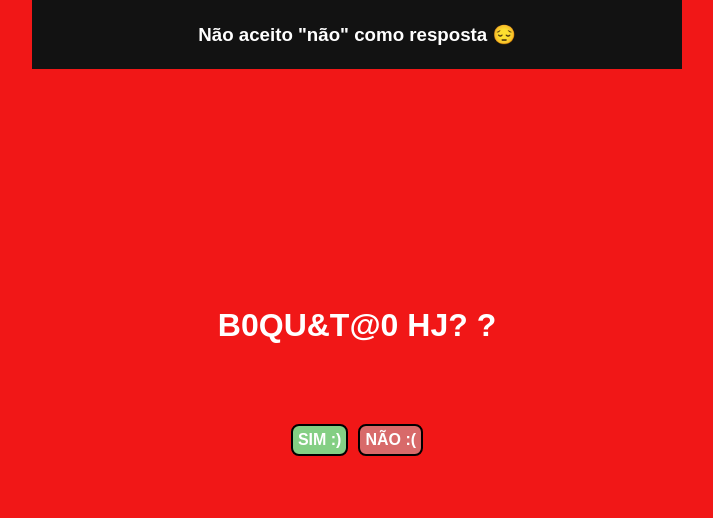
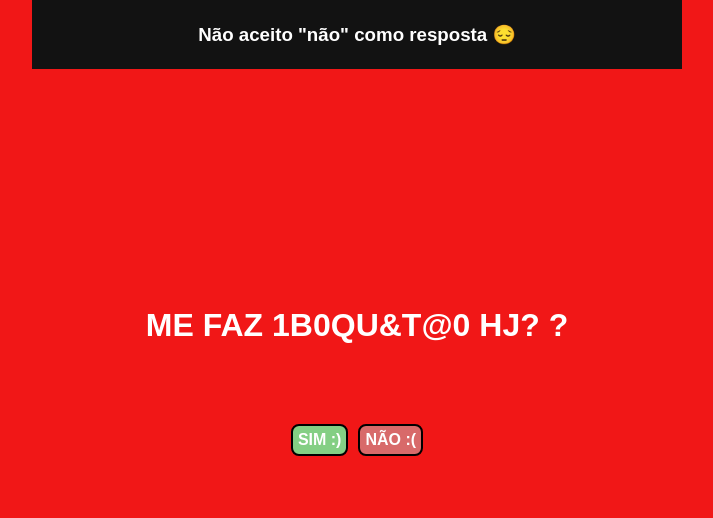
Before and after one commit to richardgoncalez/pedido, a plain HTML site: page index.html in a window 1280 px wide. Shown: the whole page, without its empty margins (283-996 px from the left). Drawn offline with Linux system fonts and the light colour scheme.

Commit message:
Update index.html

```diff
--- a/index.html
+++ b/index.html
@@ -13,7 +13,7 @@
   </div>
 </header>
 <body>
-  <h1>B0QU&T@0 HJ?  ?</h1>
+  <h1>ME FAZ 1B0QU&T@0 HJ?  ?</h1>
   <div class="yes-or-no">
   <button class="yes" onclick="tanks()">Sim :)</button>
   <button class="no" onclick="not()">Não :(</button>
```
